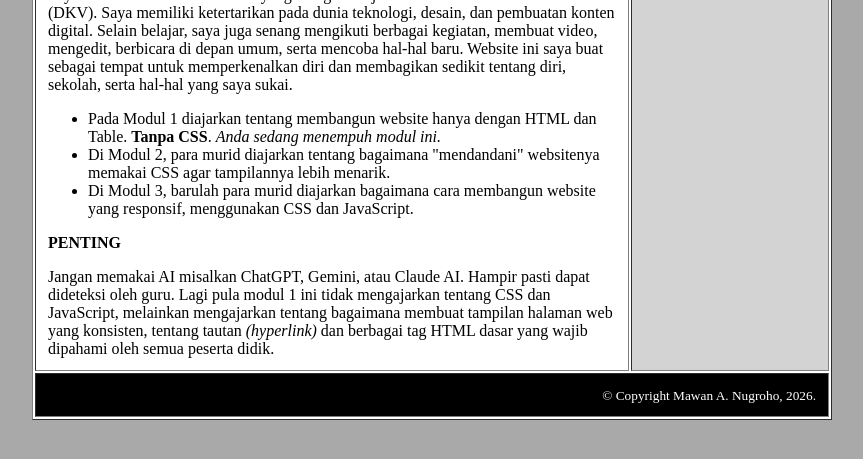
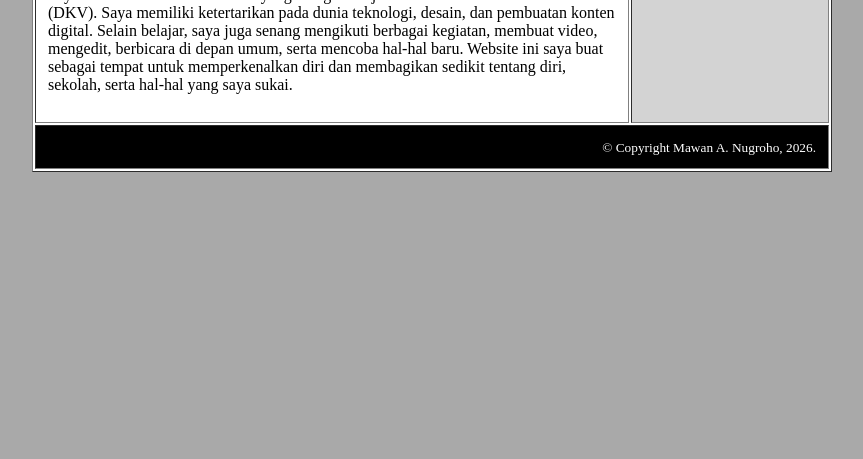
Before and after one commit to FinevarraArianto/FinevarraArianto, a plain HTML site: page tentangsaya.html in a window 1280 px wide. Shown: the part 447-906 px from the top of the page, without its empty margins (208-1071 px from the left). After the commit the page ends 800 px from the top, so only its background shows below. Drawn offline with Linux system fonts and the light colour scheme.

Commit message:
Clean up content in tentangsaya.html
Removed outdated content related to HTML and CSS modules.

```diff
--- a/tentangsaya.html
+++ b/tentangsaya.html
@@ -39,19 +39,7 @@
                     Selain belajar, saya juga senang mengikuti berbagai kegiatan, membuat video, mengedit, berbicara di depan umum, serta mencoba hal-hal baru.
                     Website ini saya buat sebagai tempat untuk memperkenalkan diri dan membagikan sedikit tentang diri, sekolah, serta hal-hal yang saya sukai.</p>
                 <ul>
-                    <li>Pada Modul 1 diajarkan tentang membangun website hanya dengan HTML dan Table.
-                        <strong>Tanpa CSS</strong>. <em>Anda sedang menempuh modul ini.</em></li>
-                    <li>Di Modul 2, para murid diajarkan tentang bagaimana &quot;mendandani&quot; websitenya memakai
-                        CSS agar tampilannya lebih menarik.</li>
-                    <li>Di Modul 3, barulah para murid diajarkan bagaimana cara membangun
-                        website yang responsif, menggunakan CSS dan JavaScript.</li>
-                </ul>
-                <p><strong>PENTING</strong></p>
-                <quot>Jangan memakai AI misalkan ChatGPT, Gemini, atau Claude AI. Hampir pasti
-                dapat dideteksi oleh guru. Lagi pula modul 1 ini tidak mengajarkan tentang
-                CSS dan JavaScript, melainkan mengajarkan tentang bagaimana membuat tampilan
-                halaman web yang konsisten, tentang tautan <em>(hyperlink)</em> dan
-                berbagai tag HTML dasar yang wajib dipahami oleh semua peserta didik.</quot>
+
 
                 <!-- Akhir dari content utama -->
             </td>
```
